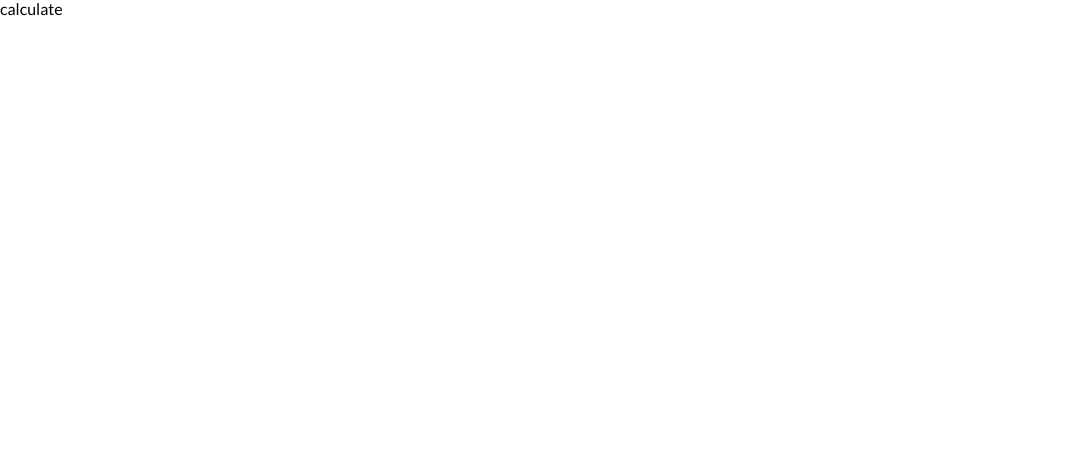
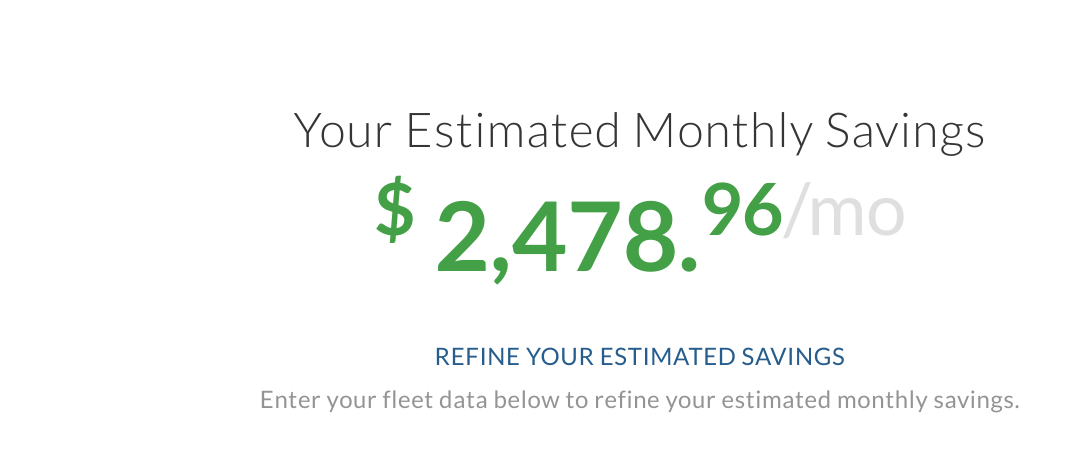
Before and after one commit to factor1/ecosystem-calculator, a React (Vite) app: page /calculate in a window 1280 px wide. Shown: the top 452 px of the page, without its empty margins (0-1081 px from the left). Built offline with nearby package versions, Linux system fonts and the light colour scheme.

Commit message:
Scaffold out component

```diff
--- a/src/App.tsx
+++ b/src/App.tsx
@@ -6,6 +6,7 @@ import "normalize.css";
 import "./styles/app.css";
 
 import Home from "./Home";
+import Calculate from "./Calculate";
 
 const App: React.FC = () => {
   return (
@@ -13,7 +14,7 @@ const App: React.FC = () => {
       <ContextProvider>
         <Router>
           <Route exact path="/" component={Home} />
-          <Route exact path="/calculate" render={() => <div>calculate</div>} />
+          <Route exact path="/calculate" component={Calculate} />
         </Router>
       </ContextProvider>
     </div>
--- a/src/Calculate/index.tsx
+++ b/src/Calculate/index.tsx
@@ -1,22 +1,64 @@
 import React, { useContext } from "react";
 import styled from "styled-components";
 
-import { Heading2 } from "../common/Typography";
+import { Heading3, Heading5, Heading4 } from "../common/Typography";
+import { colors } from "../styles/theme";
 
 const Container = styled.div`
   display: flex;
+  flex-direction: column;
   justify-content: flex-start;
   align-items: center;
   position: relative;
   width: 100%;
   max-width: 850px;
   margin: 0 auto;
+  padding: 100px 0;
+`;
+
+const Savings = styled.div`
+  display: block;
+  position: relative;
+  width: 100%;
+  font: 600 96px/115px Lato;
+  letter-spacing: 0;
+  color: ${colors.green};
+  text-align: center;
+  margin-top: 7px;
+  .grey {
+    color: ${colors.lightGrey};
+    font-weight: 400;
+  }
+`;
+
+const TableHeading = styled.div`
+  display: block;
+  position: relative;
+  width: 100%;
+  margin-top: 50px;
+  .ttu {
+    text-transform: uppercase;
+    margin-bottom: 0;
+  }
+  h4 {
+    margin-top: 14px;
+  }
 `;
 
 const Caluclate: React.FC = () => {
   return (
     <Container>
-      <Heading2>Your Estimated Monthly Savings</Heading2>
+      <Heading3>Your Estimated Monthly Savings</Heading3>
+      <Savings>
+        <sup>$</sup> 2,478.<sup>96</sup>
+        <sup className="grey">/mo</sup>
+      </Savings>
+      <TableHeading>
+        <Heading5 className="ttu">Refine your estimated savings</Heading5>
+        <Heading4>
+          Enter your fleet data below to refine your estimated monthly savings.
+        </Heading4>
+      </TableHeading>
     </Container>
   );
 };
--- a/src/Home/index.tsx
+++ b/src/Home/index.tsx
@@ -5,7 +5,7 @@ import { Formik, Form, Field } from "formik";
 
 import { CalculatorContext } from "../GlobalContext";
 import { colors } from "../styles/theme";
-import { Heading2, Heading3 } from "../common/Typography";
+import { Heading2, Heading5 } from "../common/Typography";
 import Card from "../common/Card";
 import CardInput from "./CardInput";
 import Button from "../common/Button";
@@ -50,21 +50,18 @@ const HelperText = styled.span`
 `;
 
 interface Props {
-  setFleetSize: (value: number) => void;
-  setAverageWage: (value: number) => void;
+  history: {
+    push: (value: string) => void;
+  };
 }
 
-const Home: React.FC<Props> = () => {
+const Home: React.FC<Props> = ({ history: { push } }) => {
   const { setFleetSize, setAverageWage } = useContext(CalculatorContext);
-
-  const handleCalculate = () => {
-    return null;
-  };
 
   return (
     <Container>
       <Heading2>Savings Calculator</Heading2>
-      <Heading3>Discover how much GPS Insight can save your fleet.</Heading3>
+      <Heading5>Discover how much GPS Insight can save your fleet.</Heading5>
       <Formik
         initialValues={{
           fleetSize: "",
@@ -79,10 +76,10 @@ const Home: React.FC<Props> = () => {
             .required("Average wage is required")
         })}
         onSubmit={(values, actions) => {
-          console.log(values);
           setFleetSize(values.fleetSize);
           setAverageWage(values.averageWage);
           actions.setSubmitting(false);
+          return push("/calculate");
         }}
       >
         {({
--- a/src/common/Typography.tsx
+++ b/src/common/Typography.tsx
@@ -35,10 +35,10 @@ export const Heading3: React.FC<TypographyProps> = ({
 }) => {
   const Heading = styled.h3`
     margin: 0 auto 12px;
-    font: 400 24px/29px Lato;
+    font: 300 48px/57px Lato;
     text-align: ${textAlign};
-    letter-spacing: 0.6px;
-    color: ${color ? color : colors.blue};
+    letter-spacing: 1.2px;
+    color: ${color ? color : colors.black};
   `;
 
   return <Heading className={className}>{children}</Heading>;
@@ -60,6 +60,23 @@ export const Heading4: React.FC<TypographyProps> = ({
   return <Heading className={className}>{children}</Heading>;
 };
 
+export const Heading5: React.FC<TypographyProps> = ({
+  children,
+  textAlign = "center",
+  className,
+  color
+}) => {
+  const Heading = styled.h5`
+    margin: 0 auto 12px;
+    font: 400 24px/29px Lato;
+    text-align: ${textAlign};
+    letter-spacing: 0.6px;
+    color: ${color ? color : colors.blue};
+  `;
+
+  return <Heading className={className}>{children}</Heading>;
+};
+
 export const Paragraph: React.FC<TypographyProps> = ({
   children,
   textAlign = "left",
```
